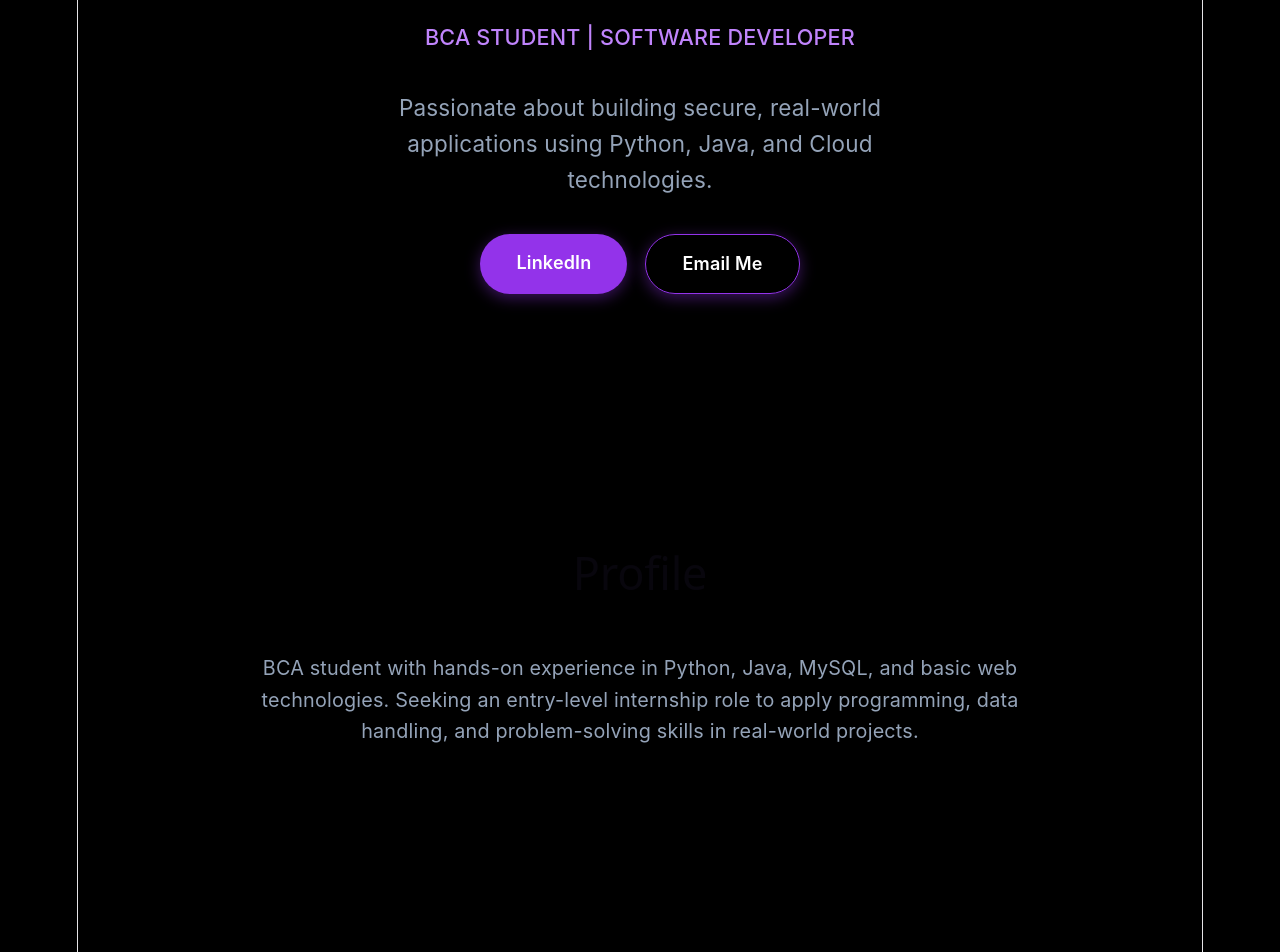
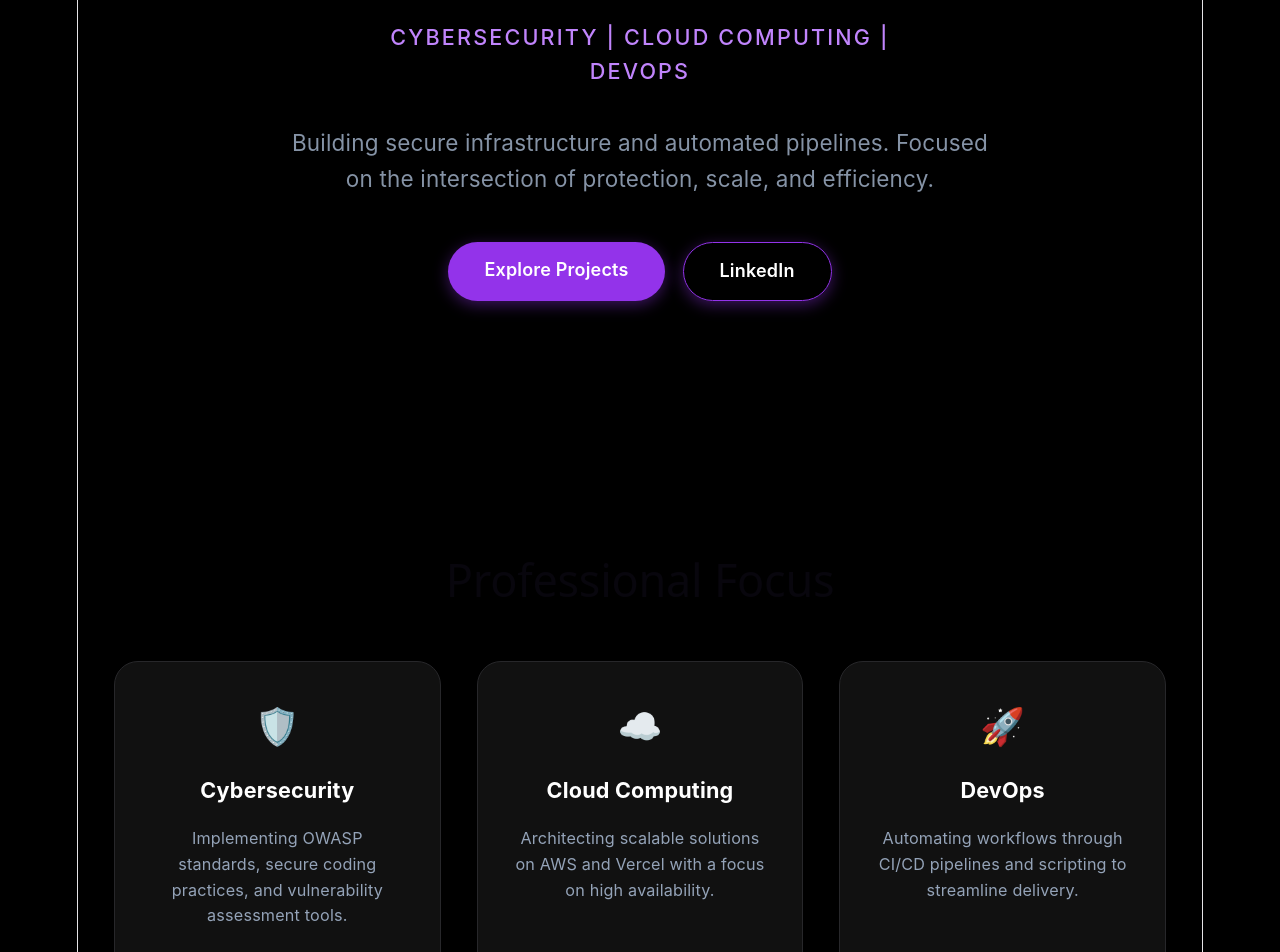
Before and after one commit to Guhan-VS/Portfolio, a React app: page / in a window 1280 px wide. Shown: the part 420-1372 px from the top of the page. Built offline with nearby package versions, Linux system fonts and the light colour scheme; the HTML template or start-up script is replaced by a standard one.

Commit message:
Updated portfolio to reflect Cybersecurity, Cloud Computing, and DevOps focus

```diff
--- a/src/App.tsx
+++ b/src/App.tsx
@@ -25,27 +25,39 @@ function App() {
 
       <header className="hero">
         <h1>Guhan V S</h1>
-        <p style={{ fontSize: '1.2rem', marginTop: '1rem', color: 'var(--accent-purple)', fontWeight: '500' }}>
-          BCA STUDENT | SOFTWARE DEVELOPER
+        <p style={{ fontSize: '1.2rem', marginTop: '1rem', color: 'var(--accent-purple)', fontWeight: '500', letterSpacing: '0.1em' }}>
+          CYBERSECURITY | CLOUD COMPUTING | DEVOPS
         </p>
-        <p>
-          Passionate about building secure, real-world applications using
-          Python, Java, and Cloud technologies.
+        <p style={{ maxWidth: '700px', margin: '1.5rem auto 0', opacity: 0.9 }}>
+          Building secure infrastructure and automated pipelines.
+          Focused on the intersection of protection, scale, and efficiency.
         </p>
-        <div style={{ display: 'flex', gap: '1rem', justifyContent: 'center', marginTop: '2rem' }}>
-          <a href="https://www.linkedin.com/in/guhanvs06/" target="_blank" rel="noopener noreferrer" className="cta-button">LinkedIn</a>
-          <a href="mailto:guhanvs2006@gmail.com" className="cta-button" style={{ background: 'transparent', border: '1px solid var(--primary-purple)' }}>Email Me</a>
+        <div style={{ display: 'flex', gap: '1rem', justifyContent: 'center', marginTop: '2.5rem' }}>
+          <a href="#projects" className="cta-button">Explore Projects</a>
+          <a href="https://www.linkedin.com/in/guhanvs06/" target="_blank" rel="noopener noreferrer" className="cta-button" style={{ background: 'transparent', border: '1px solid var(--primary-purple)' }}>LinkedIn</a>
         </div>
       </header>
 
       <main>
         <section id="about" className="about">
-          <h2>Profile</h2>
-          <p style={{ textAlign: 'center', maxWidth: '800px', margin: '0 auto', color: 'var(--text-secondary)', fontSize: '1.1rem' }}>
-            BCA student with hands-on experience in Python, Java, MySQL, and basic web technologies.
-            Seeking an entry-level internship role to apply programming, data handling, and
-            problem-solving skills in real-world projects.
-          </p>
+          <h2>Professional Focus</h2>
+          <div className="project-grid" style={{ gridTemplateColumns: 'repeat(auto-fit, minmax(280px, 1fr))', gap: '2rem' }}>
+            <div className="project-card" style={{ textAlign: 'center', padding: '2rem' }}>
+              <div style={{ fontSize: '2rem', marginBottom: '1rem' }}>🛡️</div>
+              <h3 style={{ fontSize: '1.2rem' }}>Cybersecurity</h3>
+              <p style={{ fontSize: '0.9rem' }}>Implementing OWASP standards, secure coding practices, and vulnerability assessment tools.</p>
+            </div>
+            <div className="project-card" style={{ textAlign: 'center', padding: '2rem' }}>
+              <div style={{ fontSize: '2rem', marginBottom: '1rem' }}>☁️</div>
+              <h3 style={{ fontSize: '1.2rem' }}>Cloud Computing</h3>
+              <p style={{ fontSize: '0.9rem' }}>Architecting scalable solutions on AWS and Vercel with a focus on high availability.</p>
+            </div>
+            <div className="project-card" style={{ textAlign: 'center', padding: '2rem' }}>
+              <div style={{ fontSize: '2rem', marginBottom: '1rem' }}>🚀</div>
+              <h3 style={{ fontSize: '1.2rem' }}>DevOps</h3>
+              <p style={{ fontSize: '0.9rem' }}>Automating workflows through CI/CD pipelines and scripting to streamline delivery.</p>
+            </div>
+          </div>
         </section>
 
         <section id="education" className="education">
```
